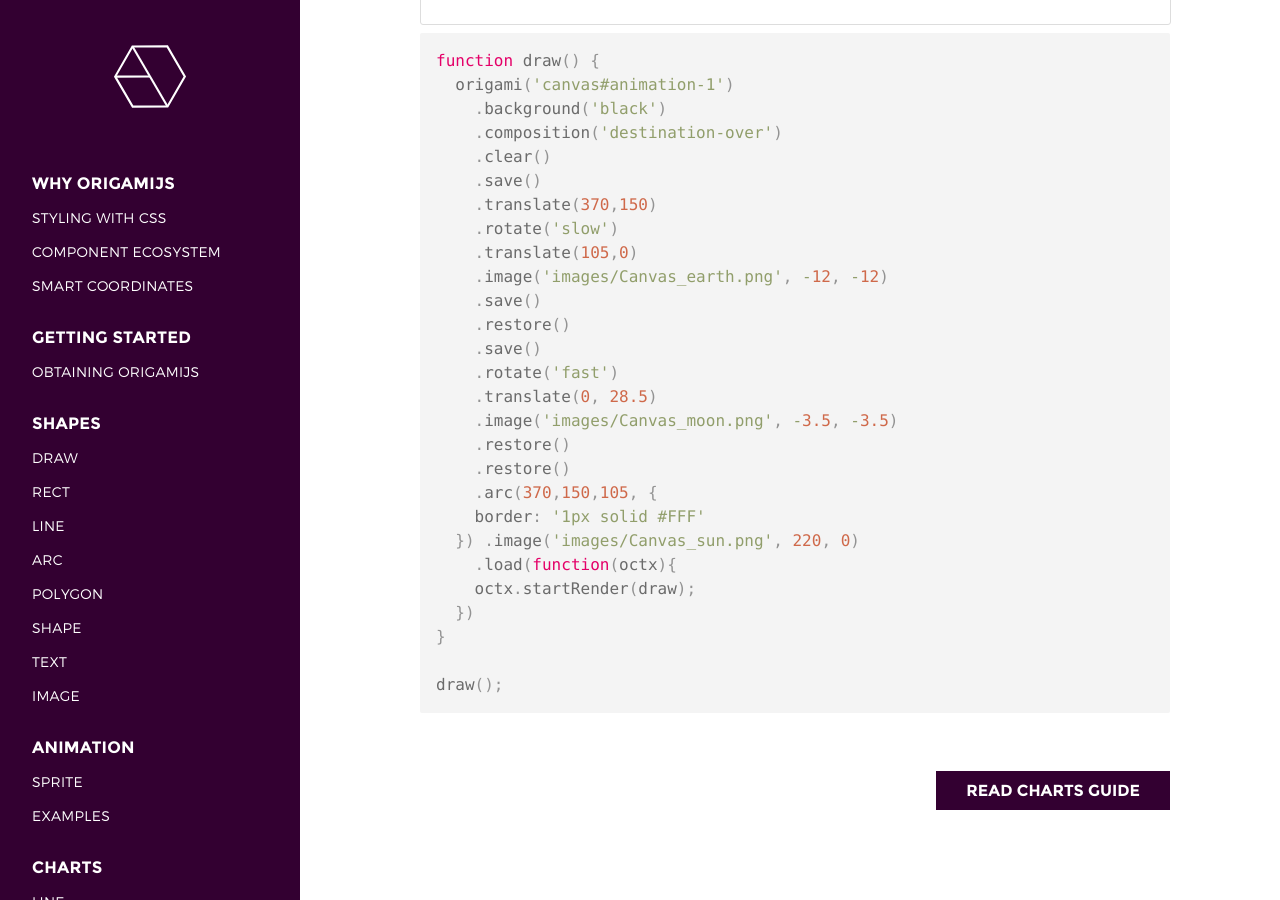
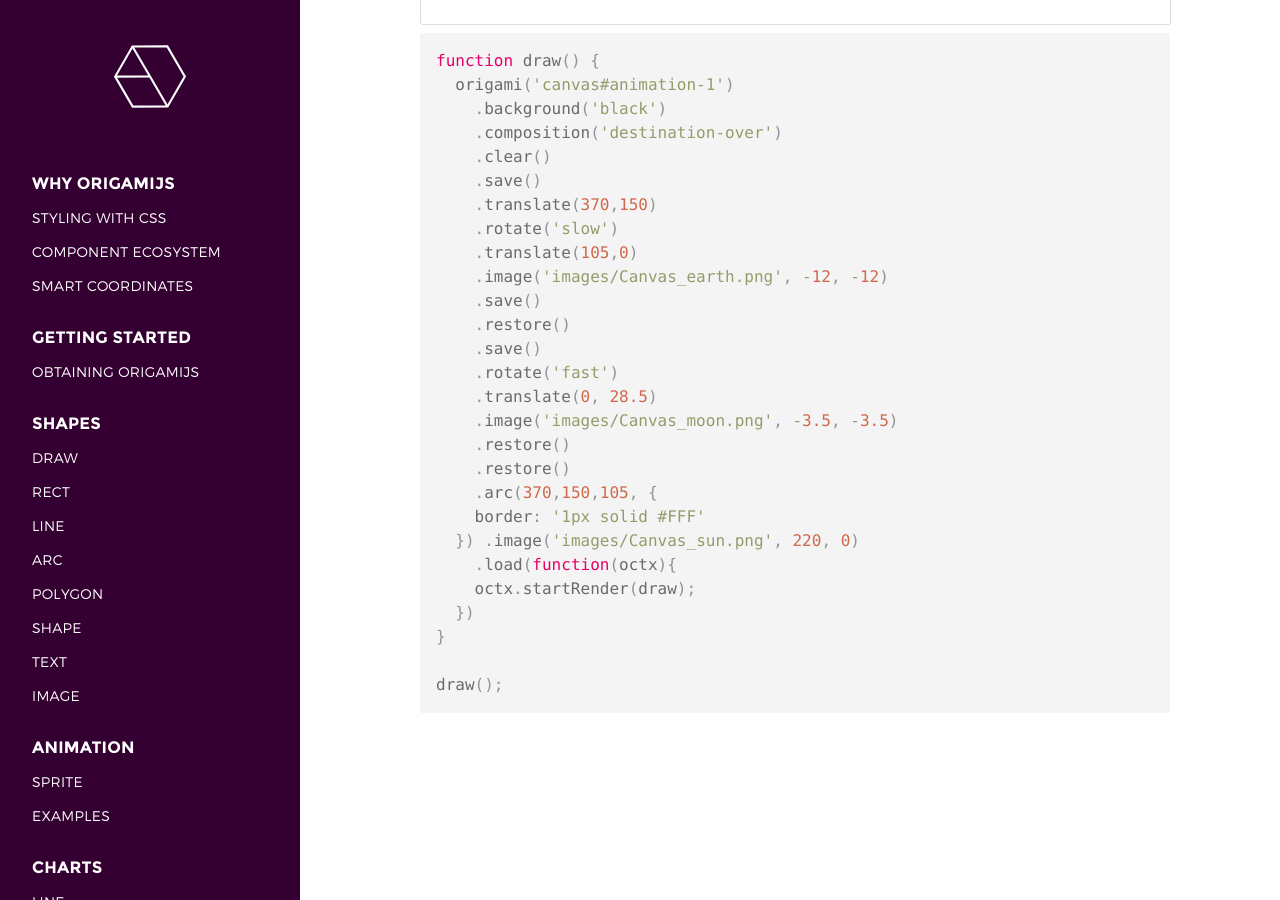
Before and after one commit to raphamorim/origamijs, a Jekyll site: the page built from _docs/4-animation.md, in a window 1280 px wide and 900 px high, scrolled down 2089 px. Built offline with Jekyll 4.4.1, drawn with Linux system fonts in a browser that asks for light colours.

Commit message:
removing navigation and use anchor

```diff
--- a/_config.yml
+++ b/_config.yml
@@ -24,3 +24,4 @@
 
 sass:
   sass_dir: assets/stylesheet
+  style: compressed
--- a/_docs/4-animation.md
+++ b/_docs/4-animation.md
@@ -88,7 +88,3 @@
 }
 
 draw();</code></pre>
-
-<div class="read-wrapper">
-    <a href="../5-charts" class="btn btn-read">Read Charts Guide</a>
-</div>
--- a/_includes/sidebar.html
+++ b/_includes/sidebar.html
@@ -2,23 +2,17 @@
     <div class="origami_icon">
         <a href="{{ site.url }}"><img src="/assets/images/logo-origami-outline.svg" alt="logo" class="origami_icon-rotate"></a>
     </div>
-    <!-- <div class="sidebar-nav">
-    {% for doc in site.docs %}
-        <a href="{{ site.url }}/docs/{{ doc.order }}-{{ doc.title | replace: ' ', '-' }}" class="sidebar-link">
-            <h2>{{ doc.title }}</h2>
-        </a>
-    {% endfor %} -->
 
     <div class="sidebar-nav">
     {% for doc in site.docs %}
         <div class="sidebar-nav--item">
-            <a href="{{ site.url }}/docs/{{ doc.order }}-{{ doc.title | replace: ' ', '-' }}" class="sidebar-link">
+            <a href="#{{ doc.title | replace: ' ', '-' }}" class="sidebar-link">
                 <h2>{{ doc.title }}</h2>
             </a>
             {% if doc.topics.size > 0 %}
                 {% for topic in doc.topics %}
                     <p>
-                        <a href="{{ site.url }}/docs/{{ doc.order }}-{{ doc.title | replace: ' ', '-' }}#{{topic}}" class="sidebar-link subtopic">
+                        <a href="#{{topic}}" class="sidebar-link subtopic">
                             {{ topic | replace: '-', ' ' }}
                         </a>
                     </p>
--- a/assets/scripts/origami.examples.js
+++ b/assets/scripts/origami.examples.js
@@ -1,4 +1,3 @@
-if (document.body.classList.contains('shapes')) {
   origami('canvas#flip-image')
     .image('/assets/images/examples/megaman.png', 20, 50, 120, 120)
     .flip('horizontal')
@@ -103,9 +102,7 @@
       font: '50px Arial'
     })
     .draw();
-}
 
-if (document.body.classList.contains('animation')) {
   origami('canvas#sprite')
     .background('#2A80B9')
     .sprite(310, 50, {
@@ -154,9 +151,7 @@
   //     origami('canvas#animation-1').stopRender();
   //   });
   // }, 3000);
-}
 
-if (document.body.classList.contains('charts')) {
   origami('canvas#chart-line')
     .chartLine({
         labels: ["January", "February", "March", "April", "May", "June", "July"],
@@ -166,4 +161,3 @@
         line: "1px dashed #000",
     })
     .draw();
-}
--- a/docs/index.html
+++ b/docs/index.html
@@ -13,6 +13,6 @@
 
 <p>Want to contribute? Fix or Adjust something? <a href="https://github.com/raphamorim/origamijs.com">Here's the place</a>.</p>
 
-<div class="read-wrapper">
-    <a href="1-why-origamijs" class="btn btn-read">Why Origamijs</a>
-</div>
+{% for doc in site.docs %}
+    {{doc.content}}
+{% endfor %}
```
Also changed, not shown: _docs/2-getting-started.md (+0 -4 lines), _docs/3-shapes.md (+0 -4 lines).
